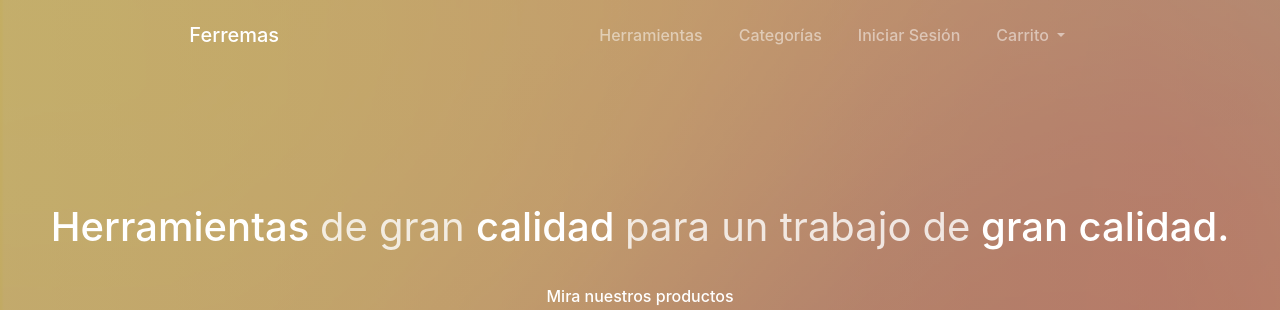
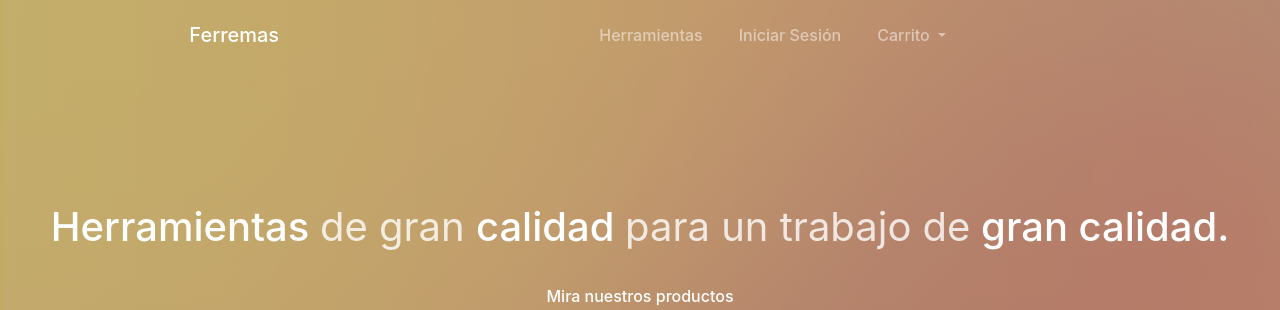
Before and after one commit to ElCreduloMcFly/Ferremax, a Django app: page / in a window 1280 px wide. Shown: the top 310 px of the page. Run offline with Django 4.2, Linux system fonts and the light colour scheme; some libraries are stand-ins or nearby versions.

Commit message:
borre algunos links

```diff
--- a/Pag/templates/InicioSeccion_Registro.html
+++ b/Pag/templates/InicioSeccion_Registro.html
@@ -17,9 +17,6 @@
                 </li>
                 <li class="nav-item">
                     <a class="nav-link" href="{% url 'Sesion' %}">Iniciar Sesión</a>
-                </li>
-                <li class="nav-item last">
-                    <a class="nav-link" href="{% url 'Carrito' %}">Carrito <i class="fa-solid fa-cart-shopping" ></i></a>
                 </li>
             </ul>
         </div>
--- a/Pag/templates/MenuPrincipal.html
+++ b/Pag/templates/MenuPrincipal.html
@@ -27,9 +27,6 @@
                 <ul class="navbar-nav">
                     <li class="nav-item">
                         <a class="nav-link" href="{% url 'Herramientas' %}">Herramientas</a>
-                    </li>
-                    <li class="nav-item">
-                        <a class="nav-link" >Categorías</a>
                     </li>
                     <li class="nav-item">
                         <a class="nav-link" href="{% url 'Sesion' %}">Iniciar Sesión</a>
```
